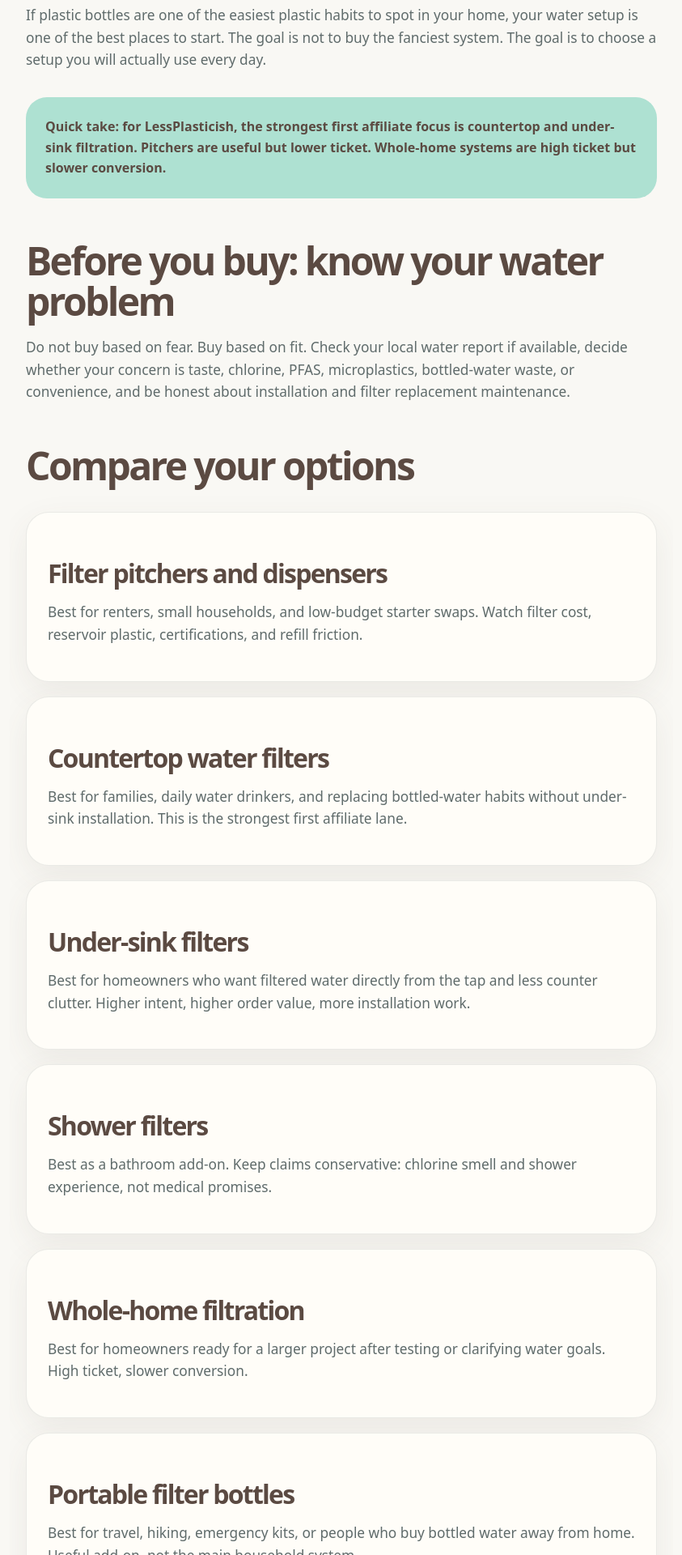
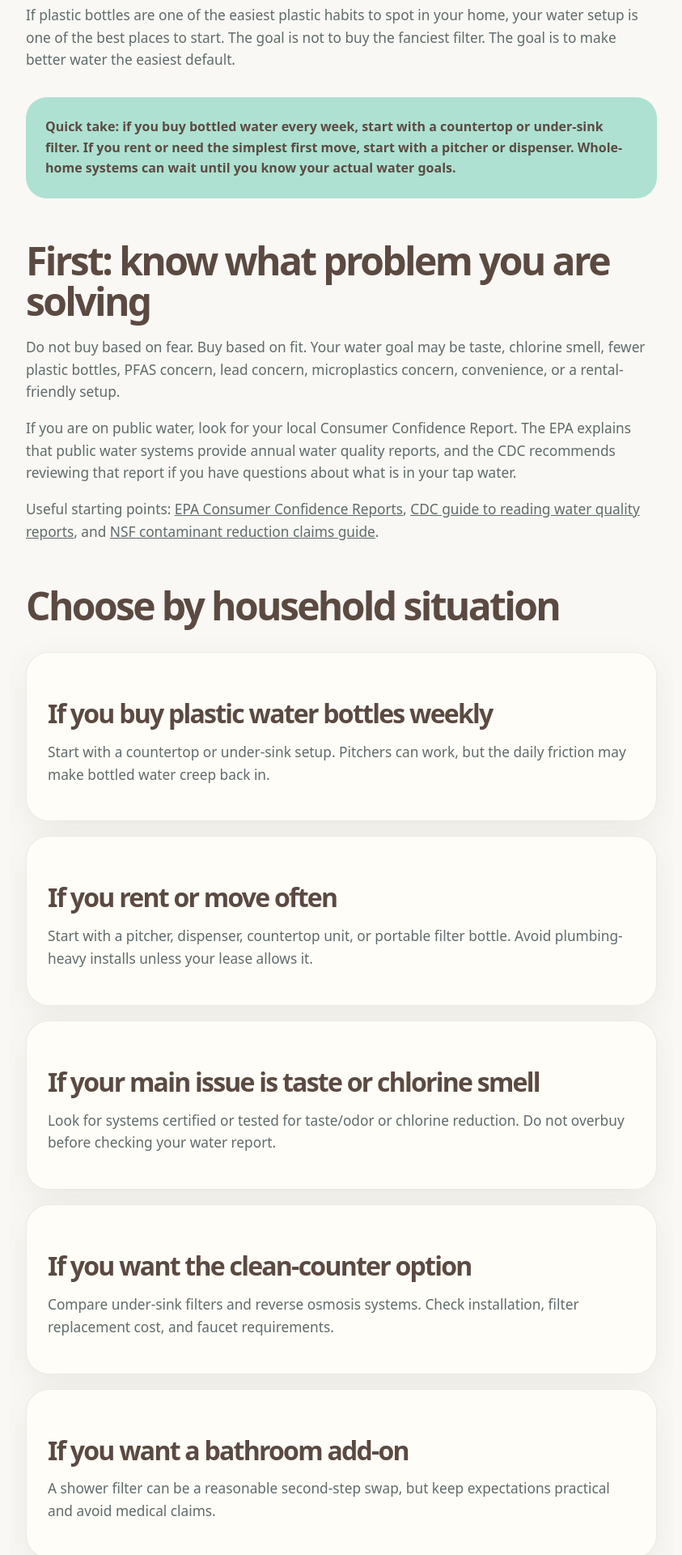
Before and after one commit to barbarasignalcrowe/lessplasticish, a Next.js app: page /water-filter-swaps-plastic-bottle-waste in a window 1280 px wide. Shown: the part 740-2660 px from the top of the page at 81% size, without its empty margins (218-1061 px from the left). Built offline with nearby package versions, Linux system fonts and the light colour scheme; no server answers.

Commit message:
content: strengthen water filter buyer guide

```diff
--- a/app/water-filter-swaps-plastic-bottle-waste/page.tsx
+++ b/app/water-filter-swaps-plastic-bottle-waste/page.tsx
@@ -2,16 +2,84 @@ import type { Metadata } from 'next';
 
 export const metadata: Metadata = {
   title: 'Best Water Filter Swaps for Reducing Plastic Bottle Waste at Home',
-  description: 'Compare pitcher, countertop, under-sink, shower, and whole-home water filter options by budget, effort, and household fit.'
+  description: 'Choose a practical water filter setup by household type, budget, installation effort, and bottled-water habit — without panic-shopping.'
 };
 
 const options = [
-  ['Filter pitchers and dispensers', 'Best for renters, small households, and low-budget starter swaps. Watch filter cost, reservoir plastic, certifications, and refill friction.'],
-  ['Countertop water filters', 'Best for families, daily water drinkers, and replacing bottled-water habits without under-sink installation. This is the strongest first affiliate lane.'],
-  ['Under-sink filters', 'Best for homeowners who want filtered water directly from the tap and less counter clutter. Higher intent, higher order value, more installation work.'],
-  ['Shower filters', 'Best as a bathroom add-on. Keep claims conservative: chlorine smell and shower experience, not medical promises.'],
-  ['Whole-home filtration', 'Best for homeowners ready for a larger project after testing or clarifying water goals. High ticket, slower conversion.'],
-  ['Portable filter bottles', 'Best for travel, hiking, emergency kits, or people who buy bottled water away from home. Useful add-on, not the main household system.']
+  {
+    title: 'Filter pitcher or dispenser',
+    bestFor: 'Renters, small kitchens, starter budgets, and households that want the lowest-effort first step.',
+    watch: 'Pitchers still use plastic parts, can be slow, and only work if someone keeps them filled.',
+    effort: 'Very low',
+    price: '$',
+  },
+  {
+    title: 'Countertop water filter',
+    bestFor: 'Families, daily water drinkers, and people trying to stop buying plastic water bottles without under-sink installation.',
+    watch: 'Takes counter space and still needs filter replacement discipline.',
+    effort: 'Low',
+    price: '$$–$$$',
+  },
+  {
+    title: 'Under-sink filter',
+    bestFor: 'Homeowners or long-term renters who want filtered water straight from the tap with less counter clutter.',
+    watch: 'Installation matters. Check faucet compatibility, replacement filters, and return policy before buying.',
+    effort: 'Medium',
+    price: '$$–$$$$',
+  },
+  {
+    title: 'Reverse osmosis system',
+    bestFor: 'Households that want a more serious filtration setup and are willing to handle installation, tank space, and maintenance.',
+    watch: 'Not all RO systems are equal. Look for performance data, replacement filter cost, and whether remineralization matters to you.',
+    effort: 'Medium–high',
+    price: '$$$–$$$$',
+  },
+  {
+    title: 'Shower filter',
+    bestFor: 'A bathroom add-on when chlorine smell, shower feel, or hair/skin routine is the concern.',
+    watch: 'Do not buy based on miracle claims. Treat it as comfort/routine support, not medical treatment.',
+    effort: 'Low',
+    price: '$$–$$$',
+  },
+  {
+    title: 'Whole-home filtration',
+    bestFor: 'Homeowners ready for a larger water project after checking water goals, space, plumbing, and budget.',
+    watch: 'This is not the beginner default. Get clear on the actual water issue first.',
+    effort: 'High',
+    price: '$$$$',
+  },
+];
+
+const productRules = [
+  'The brand publishes testing, certifications, or performance data in plain language.',
+  'The filter addresses your actual concern — taste, chlorine, PFAS, lead, microplastics, bottled-water reduction, or convenience.',
+  'Replacement filters are easy to buy and not wildly expensive.',
+  'The setup fits your kitchen, plumbing, rental status, and patience level.',
+  'The return policy is reasonable if the system does not fit your home.',
+  'The claims do not rely on fear, miracle health language, or vague “detox” promises.',
+];
+
+const firstPicks = [
+  ['If you buy plastic water bottles weekly', 'Start with a countertop or under-sink setup. Pitchers can work, but the daily friction may make bottled water creep back in.'],
+  ['If you rent or move often', 'Start with a pitcher, dispenser, countertop unit, or portable filter bottle. Avoid plumbing-heavy installs unless your lease allows it.'],
+  ['If your main issue is taste or chlorine smell', 'Look for systems certified or tested for taste/odor or chlorine reduction. Do not overbuy before checking your water report.'],
+  ['If you want the clean-counter option', 'Compare under-sink filters and reverse osmosis systems. Check installation, filter replacement cost, and faucet requirements.'],
+  ['If you want a bathroom add-on', 'A shower filter can be a reasonable second-step swap, but keep expectations practical and avoid medical claims.'],
+];
+
+const affiliateShortlist = [
+  ['Aquasana', 'Broad fit: countertop, under-sink, shower, and whole-house options. Strong candidate for first comparison cards after terms and product claims are verified.'],
+  ['Epic Water Filters', 'Good everyday-water fit for pitchers, dispensers, and bottles. Strong candidate for beginner-friendly swaps.'],
+  ['Water & Wellness / AquaTru-style countertop RO', 'Good higher-ticket countertop lane if terms, claims, and product fit check out.'],
+  ['SpringWell / Home Master', 'Better for later whole-home or under-sink/RO content after the beginner page earns trust.'],
+  ['Waterdrop / Clearly Filtered / LifeStraw', 'Worth evaluating for supporting recommendations, replacement filters, and portable/travel use cases.'],
+];
+
+const faqs = [
+  ['Do I need the most expensive filter?', 'No. The best first filter is the one that solves your actual water habit and gets used every day. A pricey system that your household ignores is not a better swap.'],
+  ['Should I replace every plastic bottle and container at once?', 'No. Start with the repeat behavior: daily water, reheating food, and most-used storage. Panic replacing everything usually creates waste and overwhelm.'],
+  ['Are water filters medical devices?', 'No. LessPlasticish content is educational only. If you have a specific health concern, talk with a qualified professional and use your local water report or testing data.'],
+  ['What should I check before buying?', 'Check the product performance data, certifications or testing claims, replacement filter cost, installation requirements, warranty, and return policy.'],
 ];
 
 export default function WaterGuidePage() {
@@ -19,18 +87,20 @@ export default function WaterGuidePage() {
     <main className="article">
       <p className="eyebrow">Water guide</p>
       <h1>Best Water Filter Swaps for Reducing Plastic Bottle Waste at Home</h1>
-      <p className="lede">Want to cut down on plastic water bottles without overhauling your life? Start with a water setup your household will actually use.</p>
+      <p className="lede">Want to cut down on plastic water bottles without panic-buying a complicated system? Start with a water setup your household will actually use.</p>
       <div className="disclosure">Some links on this page may be affiliate links. If you buy through them, LessPlasticish may earn a commission at no extra cost to you. This page is educational and is not medical advice.</div>
 
-      <p>If plastic bottles are one of the easiest plastic habits to spot in your home, your water setup is one of the best places to start. The goal is not to buy the fanciest system. The goal is to choose a setup you will actually use every day.</p>
-      <div className="callout">Quick take: for LessPlasticish, the strongest first affiliate focus is countertop and under-sink filtration. Pitchers are useful but lower ticket. Whole-home systems are high ticket but slower conversion.</div>
+      <p>If plastic bottles are one of the easiest plastic habits to spot in your home, your water setup is one of the best places to start. The goal is not to buy the fanciest filter. The goal is to make better water the easiest default.</p>
+      <div className="callout">Quick take: if you buy bottled water every week, start with a countertop or under-sink filter. If you rent or need the simplest first move, start with a pitcher or dispenser. Whole-home systems can wait until you know your actual water goals.</div>
 
-      <h2>Before you buy: know your water problem</h2>
-      <p>Do not buy based on fear. Buy based on fit. Check your local water report if available, decide whether your concern is taste, chlorine, PFAS, microplastics, bottled-water waste, or convenience, and be honest about installation and filter replacement maintenance.</p>
+      <h2>First: know what problem you are solving</h2>
+      <p>Do not buy based on fear. Buy based on fit. Your water goal may be taste, chlorine smell, fewer plastic bottles, PFAS concern, lead concern, microplastics concern, convenience, or a rental-friendly setup.</p>
+      <p>If you are on public water, look for your local Consumer Confidence Report. The EPA explains that public water systems provide annual water quality reports, and the CDC recommends reviewing that report if you have questions about what is in your tap water.</p>
+      <p>Useful starting points: <a href="https://www.epa.gov/ccr">EPA Consumer Confidence Reports</a>, <a href="https://www.cdc.gov/drinking-water/about/how-to-read-drinking-water-quality-reports.html">CDC guide to reading water quality reports</a>, and <a href="https://www.nsf.org/consumer-resources/articles/contaminant-reduction-claims-guide">NSF contaminant reduction claims guide</a>.</p>
 
-      <h2>Compare your options</h2>
+      <h2>Choose by household situation</h2>
       <div className="cards" style={{gridTemplateColumns: '1fr'}}>
-        {options.map(([title, body]) => (
+        {firstPicks.map(([title, body]) => (
           <article className="card" key={title}>
             <h3>{title}</h3>
             <p>{body}</p>
@@ -38,23 +108,56 @@ export default function WaterGuidePage() {
         ))}
       </div>
 
-      <h2>Product selection rules</h2>
+      <h2>Compare the main water filter options</h2>
+      <div className="cards" style={{gridTemplateColumns: '1fr'}}>
+        {options.map((option) => (
+          <article className="card" key={option.title}>
+            <p className="num">{option.effort} effort · {option.price}</p>
+            <h3>{option.title}</h3>
+            <p><strong>Best for:</strong> {option.bestFor}</p>
+            <p><strong>Watch for:</strong> {option.watch}</p>
+          </article>
+        ))}
+      </div>
+
+      <h2>What LessPlasticish will require before recommending products</h2>
+      <p>This page is being built as a buyer guide first, not a random top-10 list. Specific product links should only be added after terms, claims, replacement filter costs, and return policies are checked.</p>
       <ul>
-        <li>Clear testing or certification information.</li>
-        <li>Transparent replacement filter cost.</li>
-        <li>Strong reviews beyond the brand website.</li>
-        <li>Reasonable return policy.</li>
-        <li>Product fits a practical household routine.</li>
-        <li>Claims do not require medical or scientific overreach.</li>
+        {productRules.map((rule) => <li key={rule}>{rule}</li>)}
       </ul>
 
-      <h2>Programs to evaluate next</h2>
-      <p>Aquasana, Epic Water Filters, Waterdrop, LifeStraw, AquaTru / Water & Wellness-style retailers, and Clearly Filtered if affiliate terms are viable.</p>
-      <p>This page is intentionally product-placeholder ready. Specific product links should be added only after affiliate terms, testing claims, commissions, and return policies are checked.</p>
+      <h2>Product lanes we are evaluating</h2>
+      <p>These are not final recommendations yet. They are the first affiliate/product lanes worth checking because they fit the LessPlasticish water path better than low-ticket one-off swaps.</p>
+      <div className="cards" style={{gridTemplateColumns: '1fr'}}>
+        {affiliateShortlist.map(([brand, note]) => (
+          <article className="card" key={brand}>
+            <h3>{brand}</h3>
+            <p>{note}</p>
+          </article>
+        ))}
+      </div>
+
+      <h2>Simple buying checklist</h2>
+      <ul>
+        <li>What problem am I solving: taste, bottled-water habit, contaminant concern, or convenience?</li>
+        <li>Does this product publish testing, certification, or performance data?</li>
+        <li>How often do replacement filters need to be changed?</li>
+        <li>What does replacement cost look like over a year?</li>
+        <li>Will this fit my counter, sink, cabinet, shower, or rental rules?</li>
+        <li>Is the brand making reasonable claims, or selling panic?</li>
+      </ul>
+
+      <h2>FAQ</h2>
+      {faqs.map(([question, answer]) => (
+        <section key={question}>
+          <h3>{question}</h3>
+          <p>{answer}</p>
+        </section>
+      ))}
 
       <h2>Start with the setup you will actually repeat</h2>
       <p>Less plastic works best when it becomes boring and repeatable. Choose the water setup your household can maintain, then move to food storage, reheating, and daily kitchen swaps.</p>
-      <p><a className="button" href="/starter-checklist">Get the starter checklist</a></p>
+      <p><a className="button" href="/starter-checklist">Download the starter checklist</a></p>
     </main>
   );
 }
```
